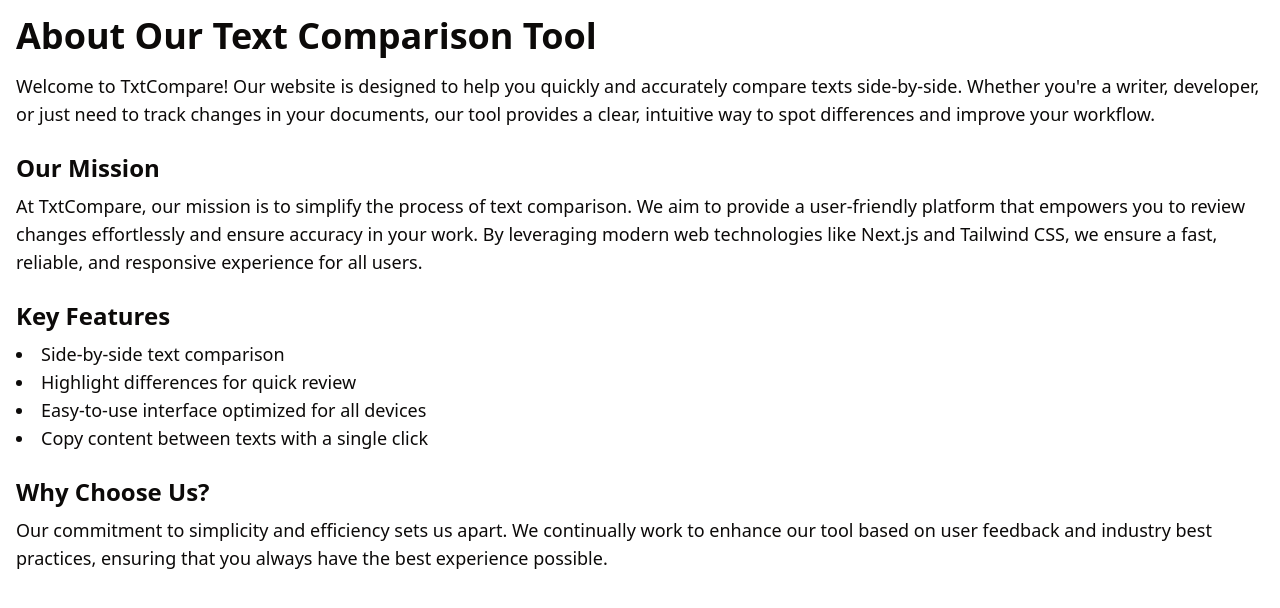
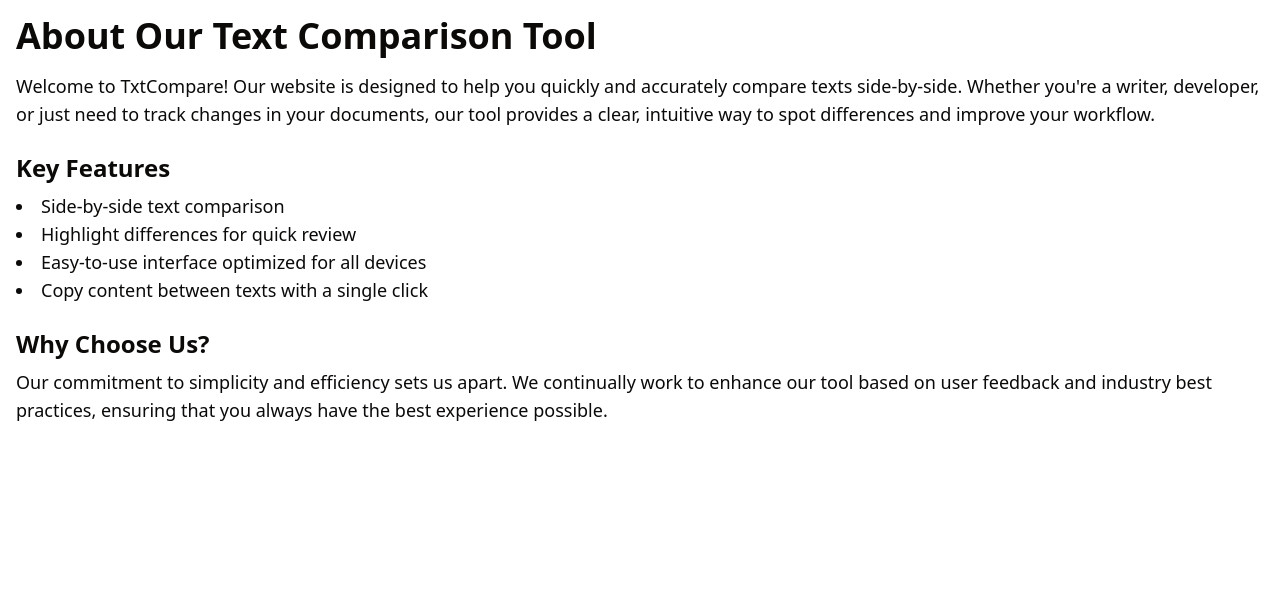
Before and after one commit to LassilaJoni/txtcompare.com, a Next.js app: page /about in a window 1280 px wide. Shown: the top 608 px of the page. Built offline with nearby package versions, Linux system fonts and the light colour scheme.

Commit message:
Update about

```diff
--- a/app/about/page.tsx
+++ b/app/about/page.tsx
@@ -7,11 +7,7 @@
     <main className="container mx-auto p-4">
       <h1 className="text-4xl font-bold mb-4">About Our Text Comparison Tool</h1>
       <p className="text-lg mb-4">
-        Welcome to TxtCompare! Our website is designed to help you quickly and accurately compare texts side-by-side. Whether you're a writer, developer, or just need to track changes in your documents, our tool provides a clear, intuitive way to spot differences and improve your workflow.
-      </p>
-      <h2 className="text-2xl font-bold mt-6 mb-2">Our Mission</h2>
-      <p className="text-lg mb-4">
-        At TxtCompare, our mission is to simplify the process of text comparison. We aim to provide a user-friendly platform that empowers you to review changes effortlessly and ensure accuracy in your work. By leveraging modern web technologies like Next.js and Tailwind CSS, we ensure a fast, reliable, and responsive experience for all users.
+        Welcome to TxtCompare! Our website is designed to help you quickly and accurately compare texts side-by-side. Whether you&apos;re a writer, developer, or just need to track changes in your documents, our tool provides a clear, intuitive way to spot differences and improve your workflow.
       </p>
       <h2 className="text-2xl font-bold mt-6 mb-2">Key Features</h2>
       <ul className="list-disc list-inside text-lg mb-4">
```
